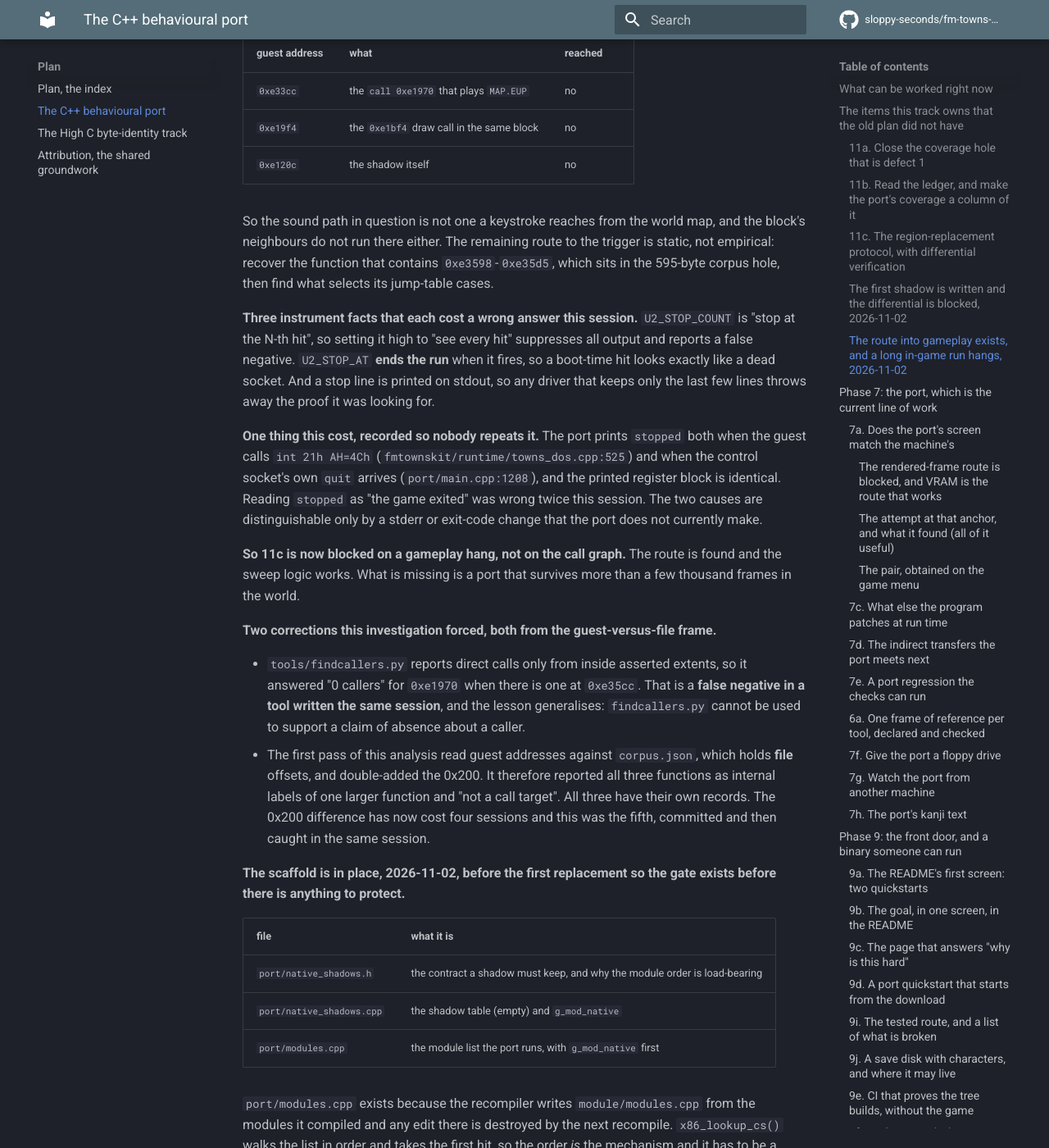
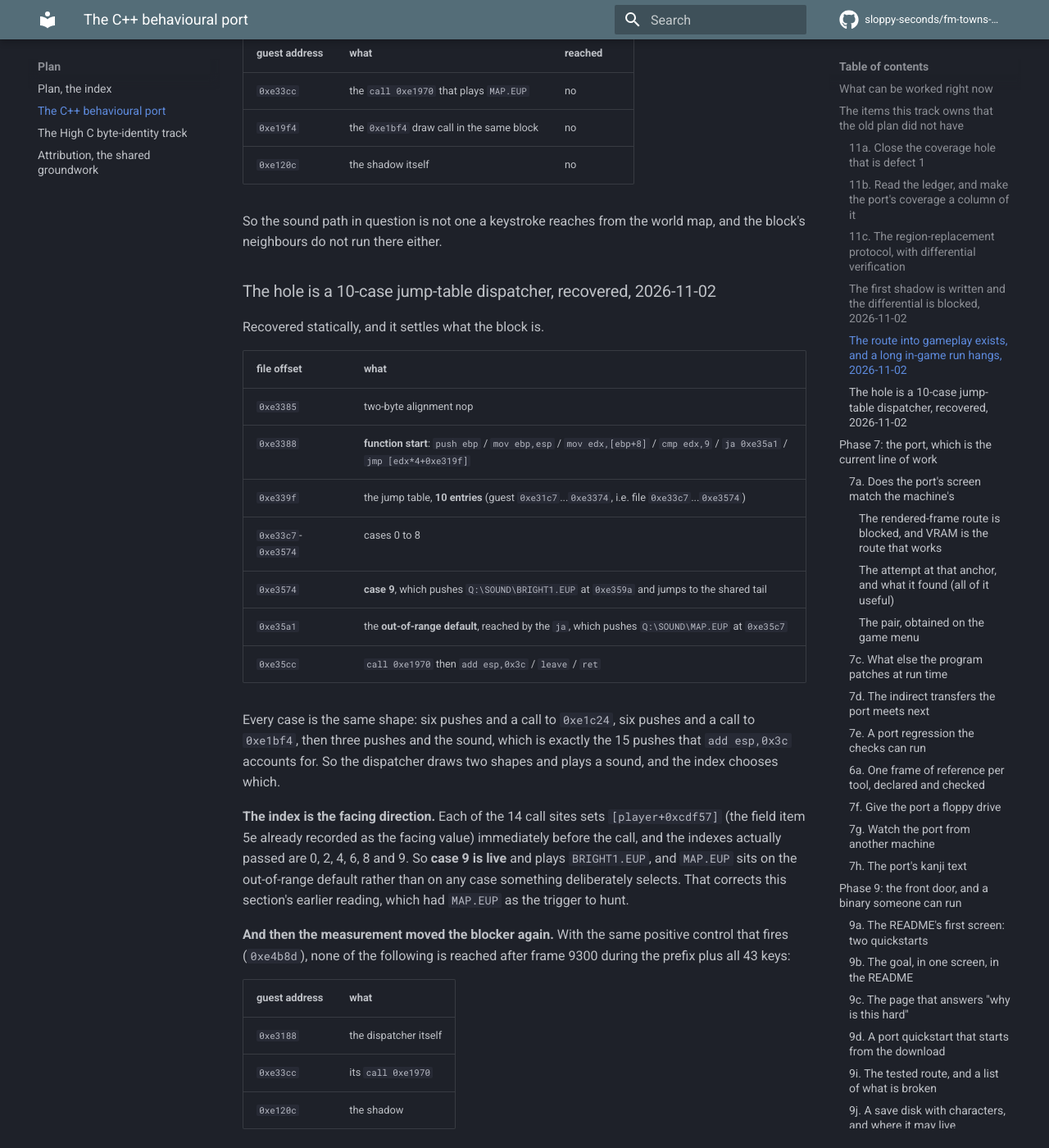
Before and after one commit to sloppy-seconds/fm-towns-ultima, an MkDocs documentation site: the page built from docs/plan-port.md, in a window 1280 px wide and 1400 px high, scrolled down 6866 px. Shown: the whole window at 82% size. Built offline with MkDocs 1.6.1 and Material for MkDocs 9.7.7, drawn with Linux system fonts in a browser that asks for light colours; comment, search, counter and statistics services are not loaded; some of the changed text lies outside the part shown.

Commit message:
docs: the 595-byte hole is a 10-case direction dispatcher, and the blocker is movement
Recovered statically. The hole is one function with a jump table, and it changes what the
trigger is.

  0xe3385  two-byte alignment nop
  0xe3388  function start: push ebp / mov ebp,esp / mov edx,[ebp+8] / cmp edx,9 / ja
  0xe339f  the jump table, 10 entries, guest 0xe31c7..0xe3374
  0xe33c7  cases 0 to 8
  0xe3574  case 9, pushes Q:\SOUND\BRIGHT1.EUP and jumps to the shared tail
  0xe35a1  the out-of-range DEFAULT, reached by the ja, pushes Q:\SOUND\MAP.EUP
  0xe35cc  call 0xe1970 / add esp,0x3c / leave / ret

Every case is the same shape: six pushes and a call to 0xe1c24, six and a call to 0xe1bf4,
then three and the sound, which is the 15 pushes add esp,0x3c accounts for. So it draws two
shapes and plays a sound, and the index chooses which.

The index is the facing direction. All 14 call sites set [player+0xcdf57], the field item 5e
recorded as the facing value, immediately before the call, and the indexes passed are 0, 2,
4, 6, 8 and 9. Case 9 is therefore live and plays BRIGHT1. MAP.EUP sits on the out-of-range
default that the ja reaches, not on any case something selects, which corrects the earlier
reading that had MAP as the sound to hunt.

Then the measurement moved the blocker again. With the control that fires (0xe4b8d), none of
these is reached after frame 9300 during the prefix plus all 43 keys:

  0xe3188  the dispatcher itself
  0xe33cc  its call 0xe1970
  0xe120c  the shadow

The dispatcher not running is the load-bearing one: if no case executes, no sound plays, so
the arrows in the route produced no step. 11c is blocked on the player never moving, not on
the sound path at all.

Also closes the census gap: the hole was a real function with a real jump table and 14
callers, missed because it was never a call target.

```diff
--- a/docs/plan-port.md
+++ b/docs/plan-port.md
@@ -191,8 +191,47 @@ run at an address, `U2_STOP_FRAME` ignores hits before a frame so boot-time exec
 | `0xe120c` | the shadow itself | no |
 
 So the sound path in question is not one a keystroke reaches from the world map, and the block's neighbours do not run
-there either. The remaining route to the trigger is static, not empirical: recover the function that contains
-`0xe3598`-`0xe35d5`, which sits in the 595-byte corpus hole, then find what selects its jump-table cases.
+there either.
+
+### The hole is a 10-case jump-table dispatcher, recovered, 2026-11-02
+
+Recovered statically, and it settles what the block is.
+
+| file offset | what |
+|---|---|
+| `0xe3385` | two-byte alignment nop |
+| `0xe3388` | **function start**: `push ebp` / `mov ebp,esp` / `mov edx,[ebp+8]` / `cmp edx,9` / `ja 0xe35a1` / `jmp [edx*4+0xe319f]` |
+| `0xe339f` | the jump table, **10 entries** (guest `0xe31c7`...`0xe3374`, i.e. file `0xe33c7`...`0xe3574`) |
+| `0xe33c7`-`0xe3574` | cases 0 to 8 |
+| `0xe3574` | **case 9**, which pushes `Q:\SOUND\BRIGHT1.EUP` at `0xe359a` and jumps to the shared tail |
+| `0xe35a1` | the **out-of-range default**, reached by the `ja`, which pushes `Q:\SOUND\MAP.EUP` at `0xe35c7` |
+| `0xe35cc` | `call 0xe1970` then `add esp,0x3c` / `leave` / `ret` |
+
+Every case is the same shape: six pushes and a call to `0xe1c24`, six pushes and a call to `0xe1bf4`, then three
+pushes and the sound, which is exactly the 15 pushes that `add esp,0x3c` accounts for. So the dispatcher draws two
+shapes and plays a sound, and the index chooses which.
+
+**The index is the facing direction.** Each of the 14 call sites sets `[player+0xcdf57]` (the field item 5e already
+recorded as the facing value) immediately before the call, and the indexes actually passed are 0, 2, 4, 6, 8 and 9.
+So **case 9 is live** and plays `BRIGHT1.EUP`, and `MAP.EUP` sits on the out-of-range default rather than on any case
+something deliberately selects. That corrects this section's earlier reading, which had `MAP.EUP` as the trigger to
+hunt.
+
+**And then the measurement moved the blocker again.** With the same positive control that fires (`0xe4b8d`), none of
+the following is reached after frame 9300 during the prefix plus all 43 keys:
+
+| guest address | what |
+|---|---|
+| `0xe3188` | the dispatcher itself |
+| `0xe33cc` | its `call 0xe1970` |
+| `0xe120c` | the shadow |
+
+The dispatcher not running is the load-bearing result: if no case executes, no sound is played, and the arrows in the
+route produced no step. So the shadow is not blocked on the sound path after all, it is blocked on **the player never
+moving**, which is a smaller and much more checkable question.
+
+**This also closes the census gap.** The hole was a real function with a real jump table and 14 callers, and the
+census missed all of it because it was never a `call` target.
 
 **Three instrument facts that each cost a wrong answer this session.** `U2_STOP_COUNT` is "stop at the N-th hit", so
 setting it high to "see every hit" suppresses all output and reports a false negative. `U2_STOP_AT` **ends the run**
```
